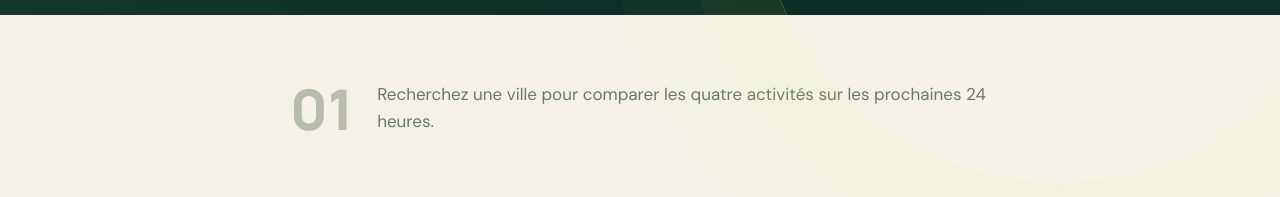
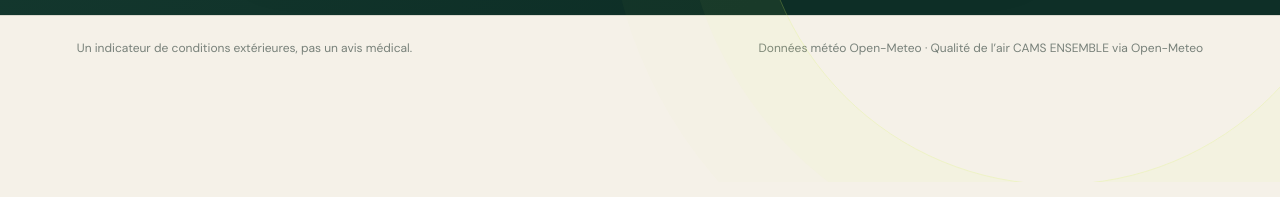
Before and after one commit to Etoiline/mouvair-front, a React (Vite) app: page / in a window 1280 px wide. Shown: the part 618-815 px from the top of the page. Built offline with nearby package versions, Linux system fonts and the light colour scheme; no server answers.

Commit message:
💄 Remove initial city search prompt

```diff
--- a/src/app/App.tsx
+++ b/src/app/App.tsx
@@ -13,6 +13,7 @@ import { AppLayout } from "./AppLayout";
 
 /**
  * Compose la recherche, les états de premier chargement et le tableau de bord dans le cadre commun.
+ * Avant la sélection d’une ville, le cadre présente l’introduction et la recherche sans bloc d’attente.
  * ForecastDashboard reste présent dans l’arbre React même lorsqu’il n’a rien à afficher : ses préférences
  * d’activité et de panneau survivent ainsi à une nouvelle recherche de ville.
  */
@@ -49,12 +50,6 @@ export default function App() {
         refreshing={refreshing}
         onRefresh={() => void refreshForecast()}
       />
-      {!forecast && !search.searchingLocations && !loadingForecast && !forecastError && (
-        <section className="empty-state">
-          <span>01</span>
-          <p>Recherchez une ville pour comparer les quatre activités sur les prochaines 24 heures.</p>
-        </section>
-      )}
     </AppLayout>
   );
 }
--- a/src/app/AppLayout.css
+++ b/src/app/AppLayout.css
@@ -1,7 +1,7 @@
 /*
  * Présentation du cadre de page fourni par AppLayout : en-tête, identité, introduction et pied de page.
- * L’état d’accueil appartient aussi à ce cadre. Les cartes métier et le champ de recherche
- * possèdent leurs propres feuilles, même lorsqu’ils sont visuellement placés dans l’en-tête.
+ * Les cartes métier et le champ de recherche possèdent leurs propres feuilles,
+ * même lorsqu’ils sont visuellement placés dans l’en-tête.
  */
 
 /* Le cadre coupe les décorations qui dépassent horizontalement tout en gardant une page de hauteur suffisante. */
@@ -108,27 +108,6 @@ nav {
   line-height: 1.6;
 }
 
-/* État d’accueil léger affiché avant les prévisions ; le numéro est un repère visuel, pas une étape interactive. */
-.empty-state {
-  display: flex;
-  align-items: center;
-  gap: 24px;
-  width: min(700px, calc(100% - 48px));
-  margin: 55px auto 90px;
-}
-
-.empty-state span {
-  color: #b8bcad;
-  font: 800 56px "Manrope", sans-serif;
-}
-
-.empty-state p {
-  margin: 0;
-  color: #68786f;
-  font-size: 17px;
-  line-height: 1.6;
-}
-
 /* Les informations de source et le rappel de portée sont placés après le contenu, avec une bordure de séparation. */
 footer {
   display: flex;
@@ -176,13 +155,8 @@ footer p {
     color: #15382e;
   }
 
-  .empty-state p,
   footer {
     color: #afbeb6;
-  }
-
-  .empty-state span {
-    color: #65736b;
   }
 
   footer {
```
Also changed, not shown: 2 other files (tests, documents, lock files or other folders).
